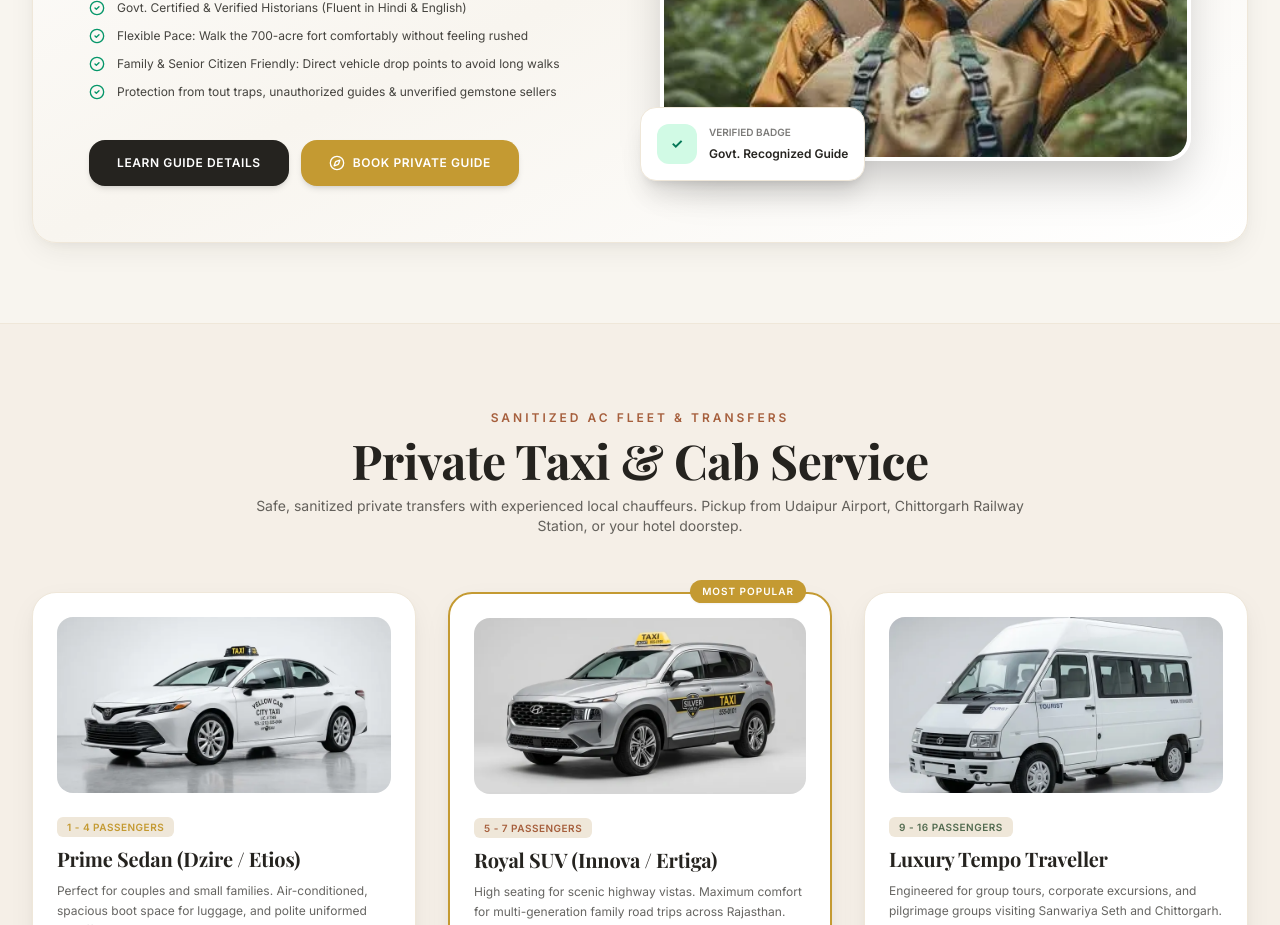
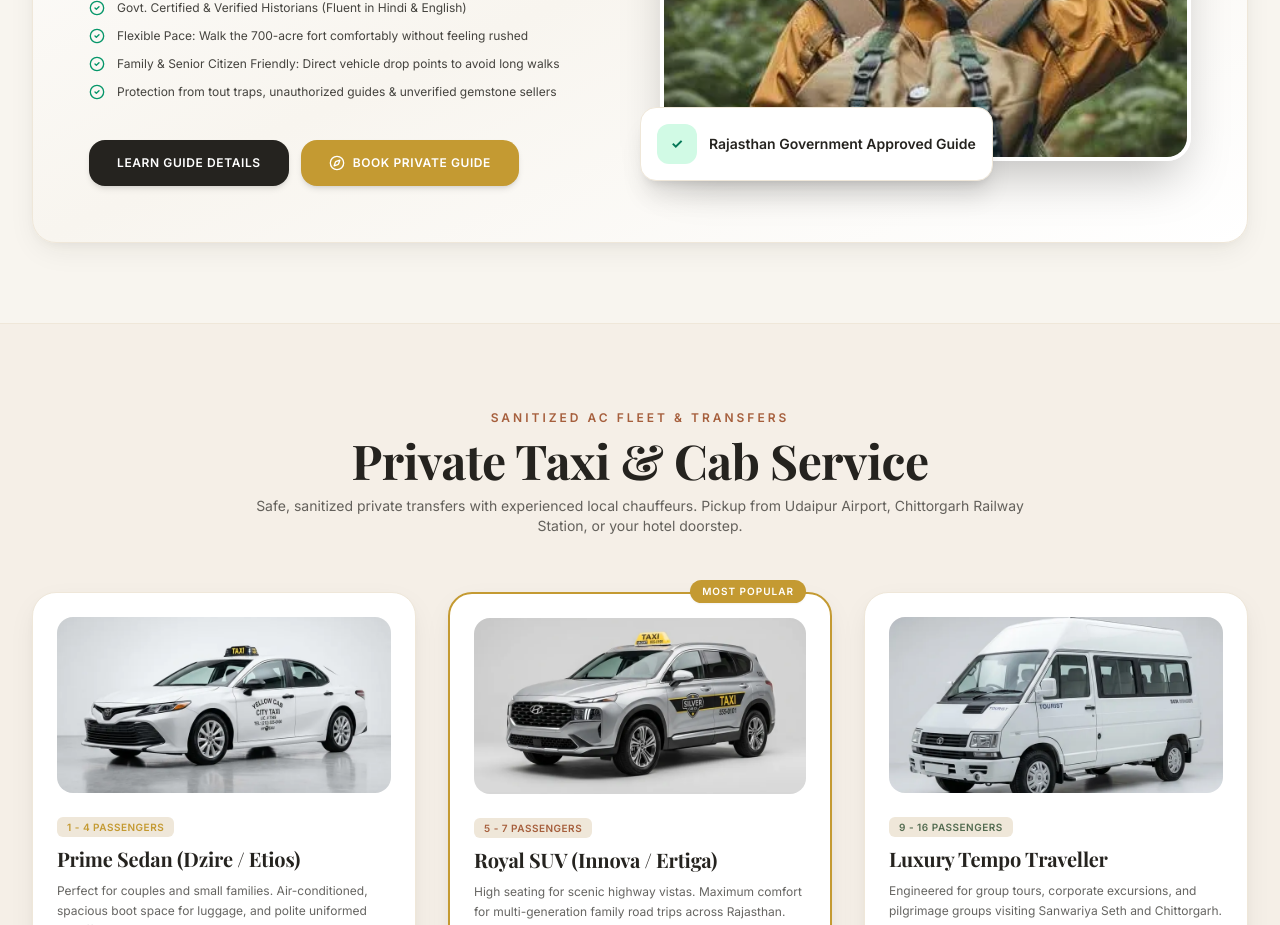
Before and after one commit to Sharmaji2516/chittorgarh-tourism, a React (Vite) app: page / in a window 1280 px wide. Shown: the part 3260-4185 px from the top of the page. Built offline with nearby package versions, Linux system fonts and the light colour scheme; a web font is replaced by a local one.

Commit message:
Update guide badge text to Rajasthan Government Approved Guide

```diff
--- a/src/pages/HomePage.jsx
+++ b/src/pages/HomePage.jsx
@@ -501,8 +501,7 @@ const HomePage = () => {
                 ✓
               </div>
               <div>
-                <span className="text-[9px] sm:text-[10px] uppercase font-bold text-[#25231F]/60 block">Verified Badge</span>
-                <span className="text-xs font-bold text-[#25231F]">Govt. Recognized Guide</span>
+                <span className="text-xs sm:text-sm font-bold text-[#25231F] block">Rajasthan Government Approved Guide</span>
               </div>
             </div>
           </div>
```
